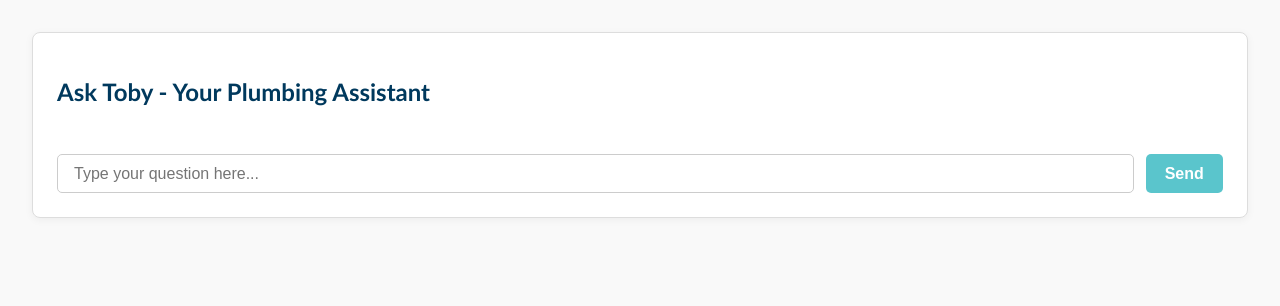
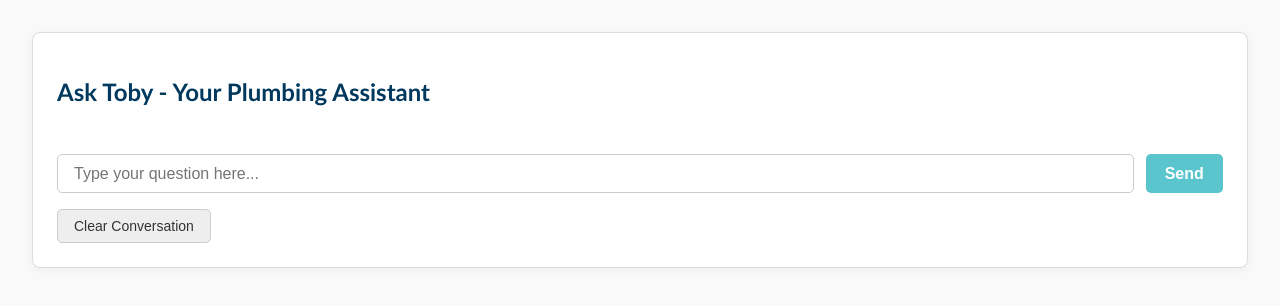
Before and after one commit to masterplumbersnz/Toby, a website: page bot.html in a window 1280 px wide. Drawn offline with Linux system fonts and the light colour scheme.

Commit message:
Update bot.html

```diff
--- a/bot.html
+++ b/bot.html
@@ -138,6 +138,21 @@
     @keyframes spin {
       to { transform: rotate(360deg); }
     }
+    .clear-button {
+      margin-top: 1rem;
+      padding: 0.5rem 1rem;
+      font-size: 14px;
+      background-color: #eee;
+      color: #333;
+      border: 1px solid #ccc;
+      border-radius: 5px;
+      cursor: pointer;
+    }
+
+    .clear-button:hover {
+      background-color: #ddd;
+    }
+
   </style>
 </head>
 <body>
@@ -150,6 +165,9 @@
       <input id="user-input" type="text" placeholder="Type your question here..." autocomplete="off" />
       <button type="submit">Send</button>
     </form>
+
+    <button id="clear-chat" type="button" class="clear-button">Clear Conversation</button>
+
   </section>
 
   <script src="chatbot.js"></script>
```
